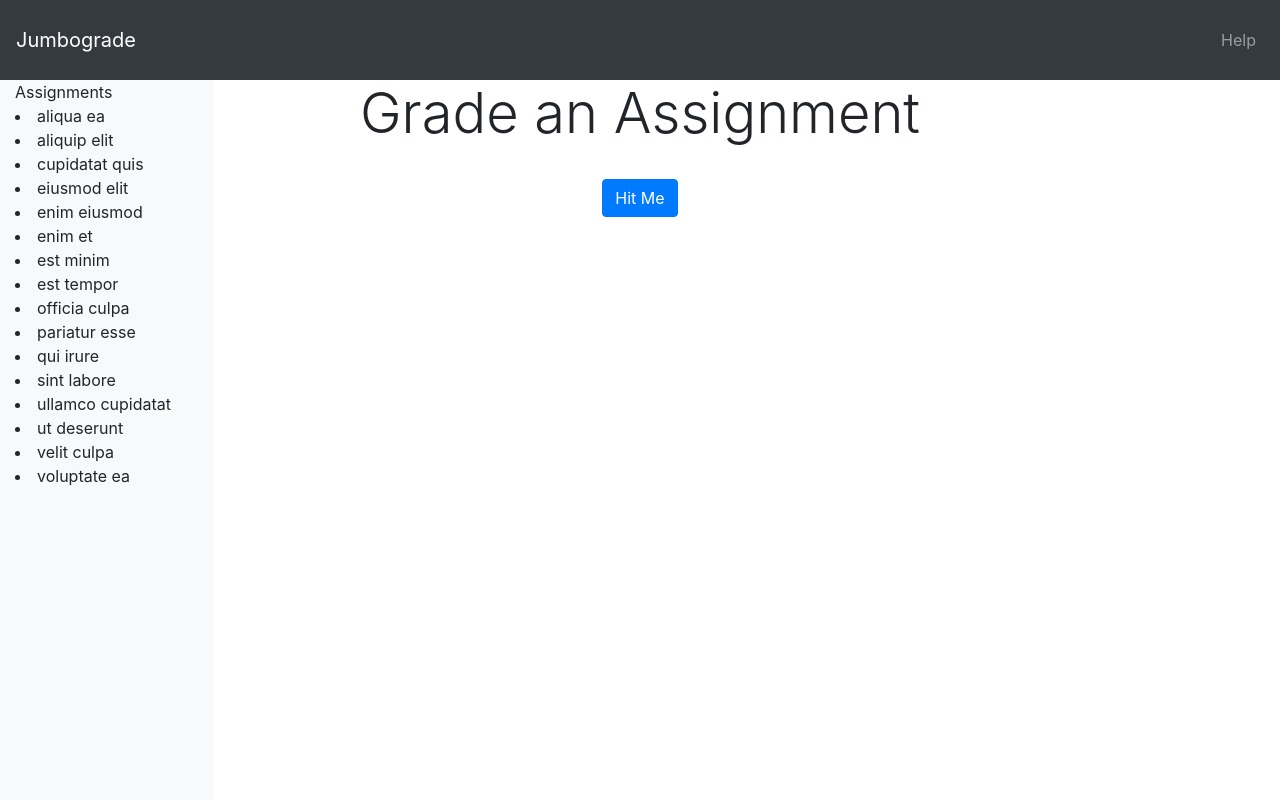
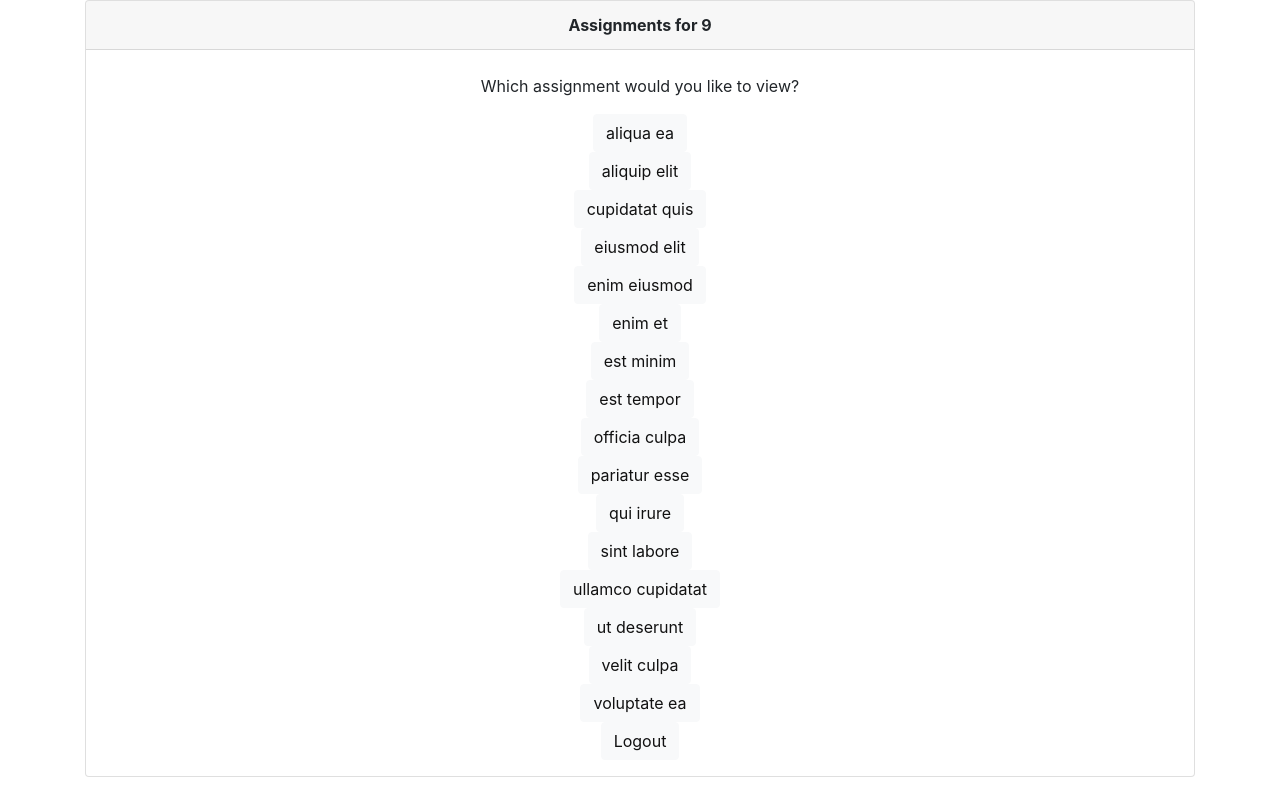
Before and after one commit to duci9y/jumbograde, a Django app: page /grade/9/ in a window 1280 px wide. Run offline with Django 3.2, Linux system fonts and the light colour scheme; data comes from the database, SQL or seed files in the repository; parts of the project's set-up code (start-up, migrations or seed data) failed here and were passed over; some libraries are stand-ins or nearby versions.

Commit message:
write views for selecting course and assignment

```diff
--- /dev/null
+++ b/core/jinja2/core/assignments.html.j2
@@ -0,0 +1,25 @@
+{% extends 'layout.html.j2' %}
+{% block head %}
+<link rel="stylesheet" href="{{ static('core/courses.css') }}">
+{% endblock %}
+
+{% block body %}
+<div class="container">
+  <div class="row">
+    <div class="col-sm">
+      <div class="card text-center mx-auto" id="course_select">
+        <div class="card-header">
+          <strong>Assignments for {{ course_name }}</strong>
+        </div>
+        <div class="card-block"><br>
+          <p class="card-text">Which assignment would you like to view?<p>
+          {% for assignment in assignment_list %}
+            <a class="btn btn-light course" href="{{ url('scoring_view', kwargs={'course_number': assignment.course.course_number, 'assignment_name': assignment.display_name}) }}" role="button">{{ assignment }}</a><br>
+          {% endfor %}
+          <a class="btn btn-light logout" href="../login" role="button">Logout</a>
+        </div>
+      </div>
+    </div>
+  </div>
+</div>
+{% endblock %}
--- a/core/jinja2/core/grade.html.j2
+++ b/core/jinja2/core/grade.html.j2
@@ -23,9 +23,9 @@
 <div class="container-fluid">
   <div class="row">
     <div class="col-2 sidebar text-left bg-light">
-      Assignments
-      {% for assignment in assignment_list %}
-        <li>{{ assignment }}</li>
+      Courses
+      {% for course in course_list %}
+        <li>{{ course }}</li>
       {% endfor %}
     </div>
     <div class="col-8 text-center">
--- a/core/urls.py
+++ b/core/urls.py
@@ -1,12 +1,12 @@
 from django.conf.urls import include, url
 from django.contrib.auth import views as auth_views
 from django.views.generic import TemplateView
-from core.views import GradeView
-from . import views
+from core.views import CourseList, AssignmentList
 
 urlpatterns = [
     url(r'^login/$', auth_views.LoginView.as_view(template_name='core/login.html.j2'), name='login'),
     url('', include('django.contrib.auth.urls')),
-    url(r'^test_endpoint/$', TemplateView.as_view(template_name='core/test.html.j2')),
-    url('grade/', GradeView.as_view())
+    url(r'^grade/$', CourseList.as_view()),
+    url(r'^grade/(?P<course_number>[a-zA-Z0-9\s]+)/$', AssignmentList.as_view(), name='assignment_list'),    url(r'^grade/(?P<course_number>[a-zA-Z0-9\s]+)/(?P<assignment_name>[a-zA-Z0-9\s]+)/$', AssignmentList.as_view(), name='scoring_view'),
+    url(r'^test_endpoint/$', TemplateView.as_view(template_name='core/test.html.j2'))
 ]
--- a/core/views.py
+++ b/core/views.py
@@ -1,14 +1,22 @@
 from django.shortcuts import render
 from django.views import View
+from django.views.generic.list import ListView
+from core.models import Course, Assignment
 
-from .models import Scorecard
-from .models import Assignment
+# Using class based views
+class CourseList(ListView):
+    template_name = 'core/courses.html.j2'
 
-# Create your views here.
-class GradeView(View):
-        def get(self, request):
-                assignment_list = Assignment.objects.order_by('display_name')
-                context = {
-                        'assignment_list' : assignment_list,
-                }
-                return render(request, 'core/grade.html.j2', context)
+    def get_queryset(self):
+        return Course.objects.order_by('course_number')
+
+class AssignmentList(ListView):
+    template_name = 'core/assignments.html.j2'
+
+    def get_context_data(self, **kwargs):
+        context = super().get_context_data(**kwargs)
+        context['course_name'] = self.kwargs['course_number']
+        return context
+
+    def get_queryset(self):
+        return Assignment.objects.order_by('display_name')
```
Also changed, not shown: core/jinja2/core/courses.html.j2 (added, +25 -0 lines), core/migrations/0002_auto_20180121_1207.py (deleted).
